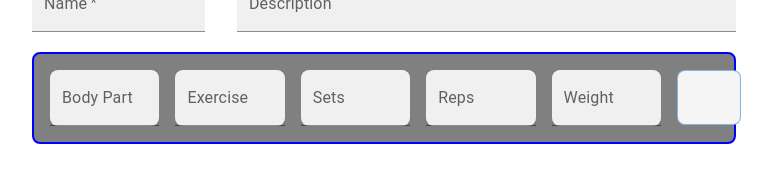
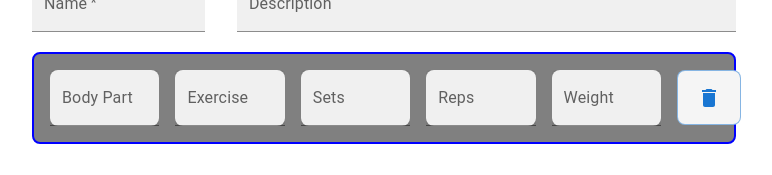
Before and after one commit to Ctc8/FitFriends, a React (Vite) app in the folder @latest/: page /CreatePage in a window 1280 px wide. Shown: the part 171-346 px from the top of the page, without its empty margins (416-1188 px from the left). Built offline with nearby package versions, Linux system fonts and the light colour scheme; no server answers.

Commit message:
delete feature

```diff
--- a/@latest/src/components/Workouts.jsx
+++ b/@latest/src/components/Workouts.jsx
@@ -1,17 +1,25 @@
-import React from "react";
-import { Grid, TextField, Box, Button } from "@mui/material";
+import React from "react"
+import { Grid, TextField, Box, Button } from "@mui/material"
+import {useEffect} from "react"
 
-const Workout = ({ onChange }) => {
-  const handleChange = (key) => (event) => {
-    onChange(key, event.target.value);
-  };
+import DeleteIcon from "@mui/icons-material/Delete"
+
+const Workout = ({ onChange, onRemove }) => {
+	const handleChange = key => event => {
+		onChange(key, event.target.value)
+	}
 
 	return (
 		<>
 			<div style={{ marginTop: "5px" }}>
 				<Box
 					component="section"
-          sx={{ bgcolor: "grey", p: 2, border: '2px solid blue', borderRadius: 2 }}
+					sx={{
+						bgcolor: "grey",
+						p: 2,
+						border: "2px solid blue",
+						borderRadius: 2,
+					}}
 				>
 					<Grid container spacing={2}>
 						<Grid item md={2.2}>
@@ -58,14 +66,26 @@ const Workout = ({ onChange }) => {
 								sx={{ bgcolor: "white", borderRadius: 2 }}
 							/>
 						</Grid>
+
 						<Grid item md={1}>
-                <Button variant="outlined" sx={{ bgcolor:"whitesmoke",borderRadius: 2, width: "50px", height: "55px" }}></Button>
+							<Button
+								variant="outlined"
+								sx={{
+									bgcolor: "whitesmoke",
+									borderRadius: 2,
+									width: "50px",
+									height: "55px",
+								}}
+								onClick={onRemove}
+							>
+								<DeleteIcon />
+							</Button>
 						</Grid>
 					</Grid>
 				</Box>
 			</div>
 		</>
-  );
-};
+	)
+}
 
-export default Workout;
+export default Workout
```
Lines whose indentation alone changed are shown as unchanged.
